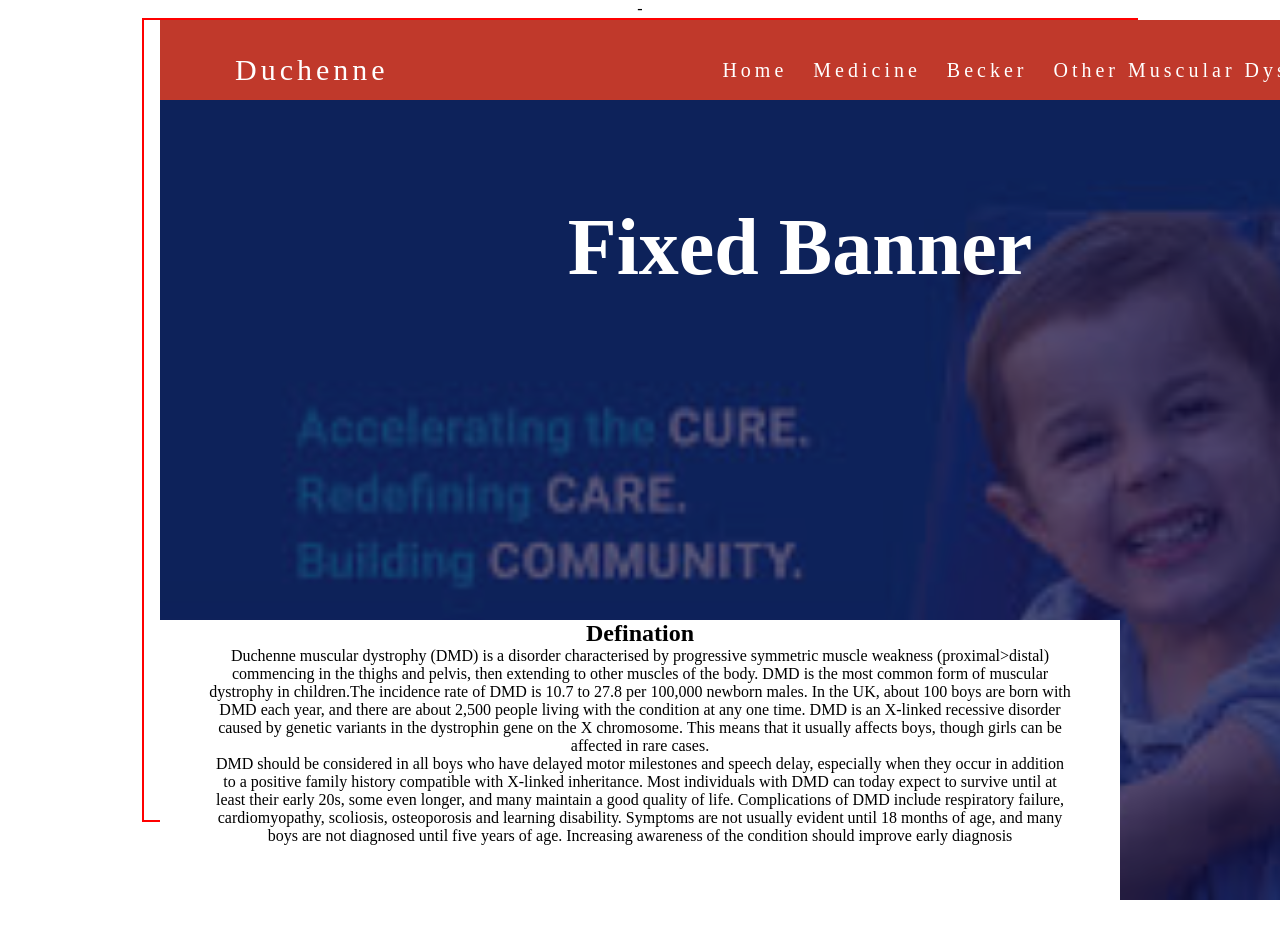
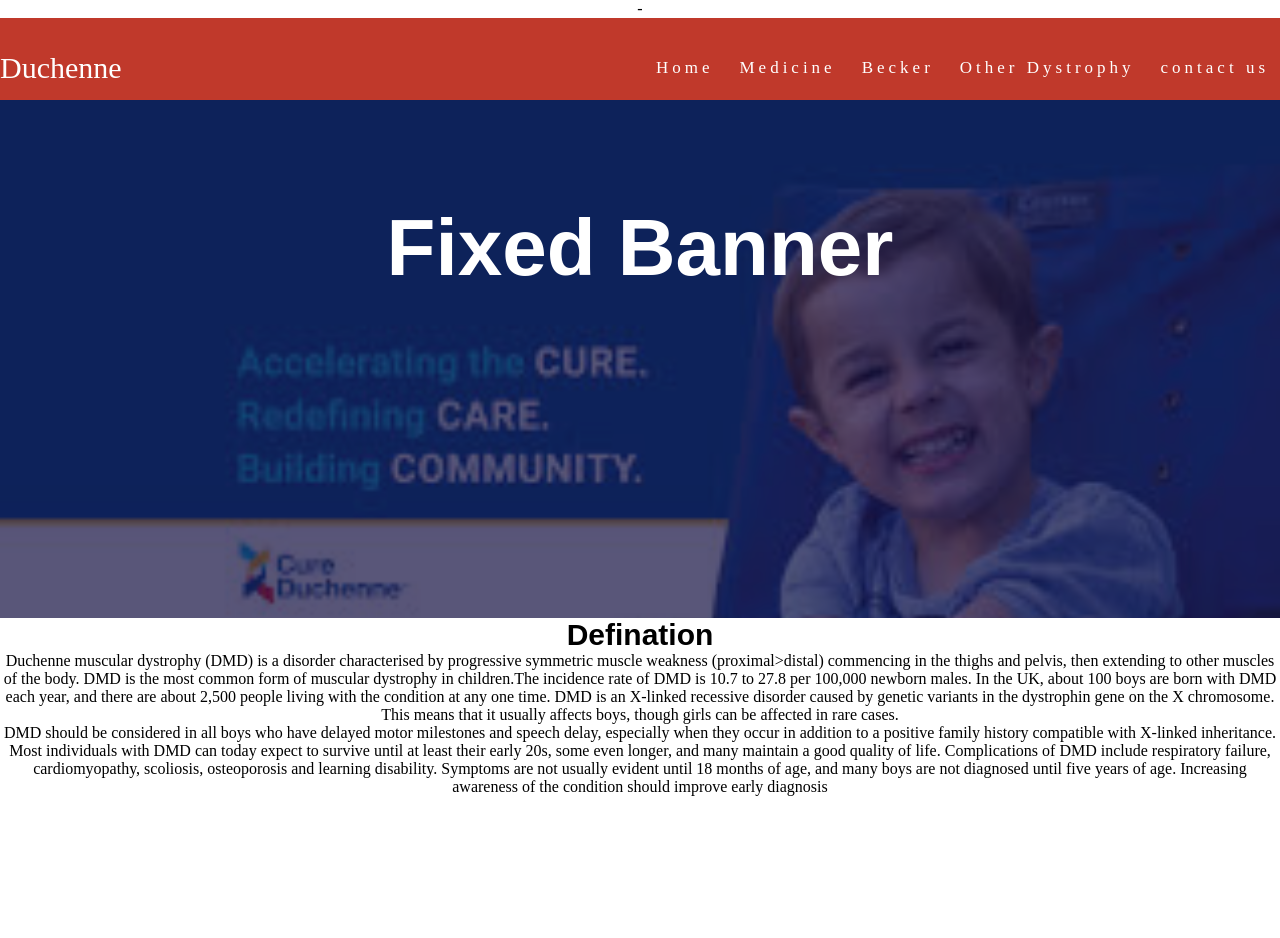
Before and after one commit to RashaElnaggar/duchenne-information, a plain HTML site: page index.html in a window 1280 px wide. Shown: the top 938 px of the page. Drawn offline with Linux system fonts and the light colour scheme; files whose address does not match are found by name.

Commit message:
Add files via upload

```diff
--- a/index.html
+++ b/index.html
@@ -14,12 +14,15 @@
           <div class="logo">
             <a href="#">Duchenne</a>
           </div>
-          <nav>
+          <div id="rightsidebar">
+          <nav class="topnav">
            <a href="#">Home</a>
            <a href="#">Medicine</a>
            <a href="#">Becker</a>
-           <a href="#">Other  Muscular Dystrophy</a>
+           <a href="#">Other Dystrophy</a>
+           <a href="#">contact us</a>
           </nav>
+          </div>
         </div>
     </header>
 
--- a/script.css
+++ b/script.css
@@ -3,21 +3,23 @@
     margin: 0;
     padding: 0;
 }
-.box-content{
+/*.box-content{
    padding:0 1em;
    max-width: 60rem;
-   margin: 0 auto;
-   border:2px solid red;
+   margin: 0 ;
 
-}
+
+}*/
 
 body{
     font-family: 'poppins';
     text-align: center;
+    margin: 0;
 }
 .wrapper{
-    width: 90%;
-    margin: 0 auto;
+    width: 100%;
+    height: 500vh;
+    margin: 0 ;
 }
 header{
     width:100%;
@@ -37,21 +39,35 @@ header{
     font-family: 'pacifico';
     color: #fff;
 }
-nav{
-    float: right;
+h2{
+    font-family:Arial, Helvetica, sans-serif;
+    font-size: 30px;
+}
+.topnav{
+    float: none;
     line-height: 100px;
+    width: auto;
 }
- a {
+#rightsidebar{
+width:auto;
+float: right;
+}
+.topnav a {
     position:relative;
     text-decoration: none;
     font-family: 'poppins';
     letter-spacing: 4px;
-    font-size: 20px;
+    font-size: 17px;
     color: #fff;
     padding: 0px 10px;
     margin:0 1px;
     font-weight: 500;
 }
+.topnav a.active{
+background-color: #04AA6D;
+color: #fff;
+}
+
 a::after{
 content: "";
 position: absolute;
@@ -76,7 +92,7 @@ a:hover::after{
     background-image: url(./images/banner.jpg);
     background-size: cover;
     background-position: center center;top: 100px;
-    height: 100vh;
+    height:80vh;
     width: 100%;
     position: fixed;
 
@@ -113,3 +129,8 @@ content-area h2{
     letter-spacing: 4px;
 
 }
+
+
+@media only screen(max-width=600px){
+   #rightsidebar{width:200px;float:left;}
+}
```
